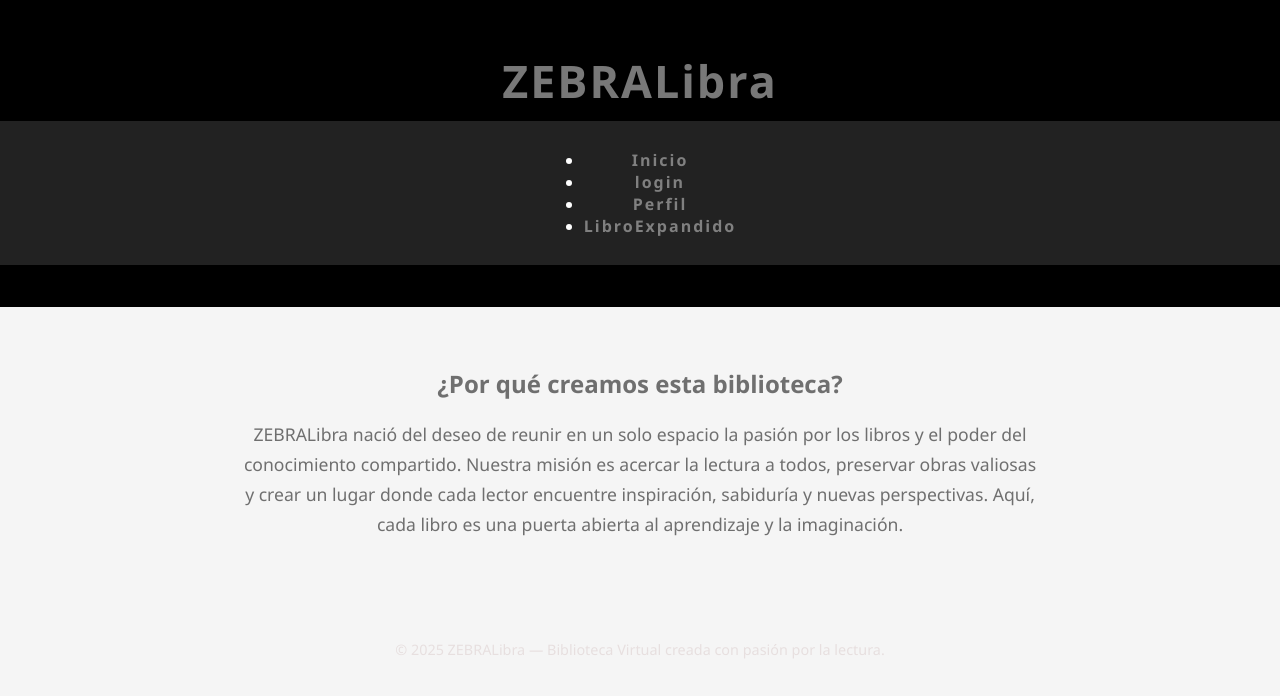
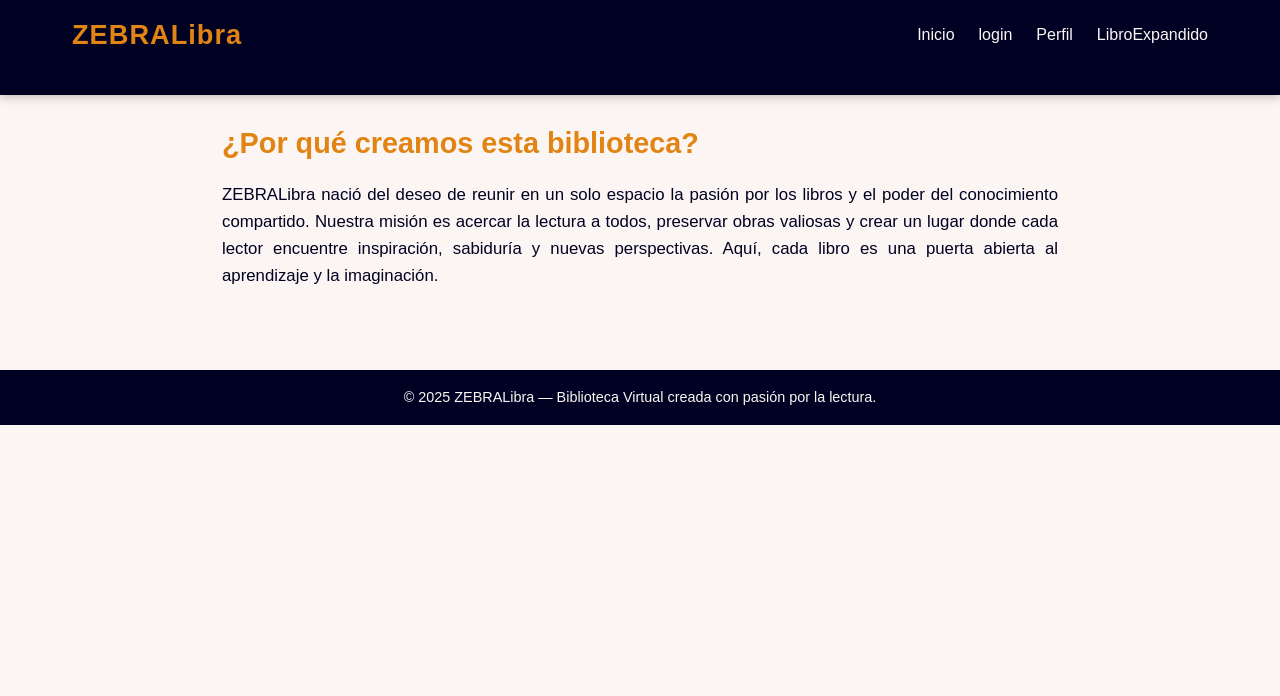
Before and after one commit to Marcelo-Flores-Solis/proyecto-web1, a plain HTML site: page index.html in a window 1280 px wide. Drawn offline with Linux system fonts and the light colour scheme.

Commit message:
css mejorado - navbar general

```diff
--- a/styles.css
+++ b/styles.css
@@ -1,60 +1,133 @@
-        body {
-            font-family: 'Segoe UI', Tahoma, Geneva, Verdana, sans-serif;
-            background-color: #f5f5f5;
+    /* base */
+    * {
     margin: 0;
     padding: 0;
-            color: #222222a2;
+    box-sizing: border-box;
     }
 
-        header {
-            background-color: #000;
-            color: white;
-            padding: 20px 0;
-            text-align: center;
-            letter-spacing: 2px;
+    body {
+    font-family: 'Poppins', sans-serif;
+    background-color: #FBF5F3;
+    color: #000022;
+    line-height: 1.6;
     }
 
-        nav {
-            background-color: #222;
+    /*-----------*/
+    header {
+    position: fixed;
+    top: 0;
+    left: 0;
+    width: 100%;
+    background-color: #000022;
+    color: #FBF5F3;
+    box-shadow: 0 2px 10px rgba(0, 0, 0, 0.25);
+    z-index: 1000;
+    }
+
+    .cabecera {
     display: flex;
-            justify-content: center;
-            gap: 40px;
-            padding: 12px 0;
+    justify-content: space-between;
+    align-items: center;
+    max-width: 1200px;
+    margin: 0 auto;
+    padding: 0.8rem 2rem;
+    }
+
+     /*-----------*/
+    .logo h1 {
+    color: #E28413;
+    font-size: 1.7rem;
+    letter-spacing: 1px;
+    transition: transform 0.3s ease;
+    }
+
+    .logo h1:hover {
+    transform: scale(1.05);
+    }
+
+     /*-----------*/
+    nav ul {
+    list-style: none;
+    display: flex;
+    gap: 1.5rem;
     }
 
     nav a {
-            color: gray;
     text-decoration: none;
-            font-weight: 600;
-            transition: color 0.3s ease;
+    color: #FBF5F3;
+    font-weight: 500;
+    font-size: 1rem;
+    transition: color 0.3s ease, transform 0.2s ease;
     }
 
     nav a:hover {
-            color: white;
+    color: #E28413;
+    transform: translateY(-2px);
+    }
+
+     /*-----------*/
+    main {
+    max-width: 900px;
+    margin: 120px auto 80px auto;
+    padding: 0 2rem;
+    text-align: justify;
+    }
+
+    main h2 {
+    color: #E28413;
+    margin-bottom: 1rem;
+    font-size: 1.8rem;
+    }
+
+    main p {
+    font-size: 1.05rem;
+    }
+
+     /*-----------*/
+    footer {
+    background-color: #000022;
+    color: #FBF5F3;
+    text-align: center;
+    padding: 1rem 0;
+    font-size: 0.9rem;
+    }
+
+     /*-----------*/
+    @media (max-width: 768px) {
+    .cabecera {
+        flex-direction: column;
+        gap: 0.6rem;
+    }
+
+    nav ul {
+        gap: 1rem;
+        flex-wrap: wrap;
+        justify-content: center;
+    }
+
+    .logo h1 {
+        font-size: 1.4rem;
     }
 
     main {
-            max-width: 800px;
-            margin: 60px auto;
-            padding: 0 20px;
-            text-align: center;
+        margin-top: 140px;
+    }
     }
 
-        h1 {
-            font-size: 2.8em;
-            margin-bottom: 10px;
-            color: #b6b6b6a8;
+    @media (max-width: 480px) {
+    nav ul {
+        flex-direction: column;
+        background-color: #0a0a3a;
+        padding: 0.8rem 1rem;
+        border-radius: 10px;
     }
 
-        p {
-            line-height: 1.7;
-            font-size: 1.1em;
+    nav a {
+        display: block;
+        padding: 0.4rem 0;
     }
 
-        footer {
-            margin-top: 80px;
-            text-align: center;
-            font-size: 0.9em;
-            color: #e7dfdf;
-            padding: 20px 0;
+    main {
+        padding: 1rem;
     }
+    }
```
Lines whose indentation alone changed are shown as unchanged.
